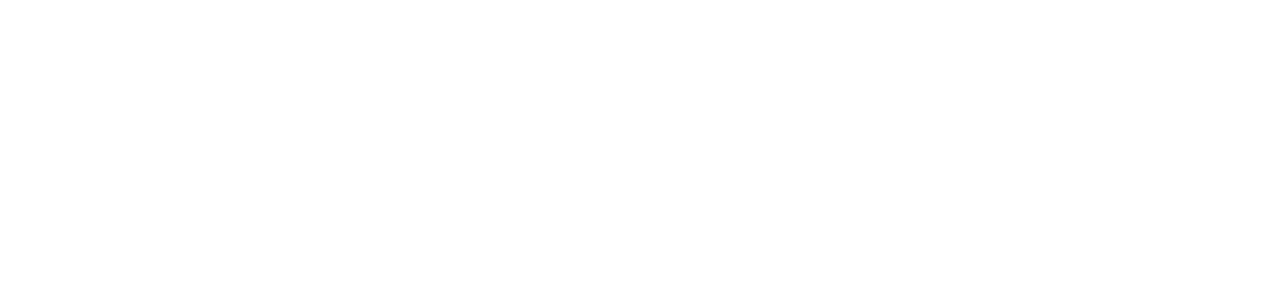
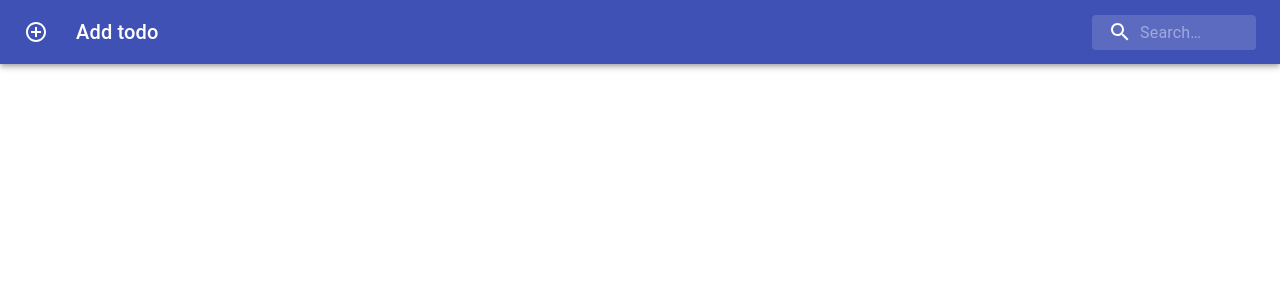
Before and after one commit to Neilketchum/Ellocent-Labs, a React (Create React App) app: page / in a window 1280 px wide. Shown: the top 300 px of the page. Built offline with nearby package versions, Linux system fonts and the light colour scheme.

Commit message:
Desing TodoForm

```diff
--- a/src/App.js
+++ b/src/App.js
@@ -1,10 +1,11 @@
 import logo from './logo.svg';
 import './App.css';
+import Appbar from './Components/Appbar';
 
 function App() {
   return (
     <div>
-
+      <Appbar/>
     </div>
   );
 }
--- /dev/null
+++ b/src/Components/Appbar.js
@@ -0,0 +1,105 @@
+import React,{useState} from 'react';
+import AppBar from '@material-ui/core/AppBar';
+import Toolbar from '@material-ui/core/Toolbar';
+import IconButton from '@material-ui/core/IconButton';
+import Typography from '@material-ui/core/Typography';
+import InputBase from '@material-ui/core/InputBase';
+import { fade, makeStyles } from '@material-ui/core/styles';
+
+import SearchIcon from '@material-ui/icons/Search';
+import AddCircleOutlineIcon from '@material-ui/icons/AddCircleOutline';
+import TodoForm from './TodoForm';
+const useStyles = makeStyles((theme) => ({
+    root: {
+      flexGrow: 1,
+    },
+    menuButton: {
+      marginRight: theme.spacing(2),
+    },
+    title: {
+      flexGrow: 1,
+      display: 'none',
+      [theme.breakpoints.up('sm')]: {
+        display: 'block',
+      },
+    },
+    search: {
+      position: 'relative',
+      borderRadius: theme.shape.borderRadius,
+      backgroundColor: fade(theme.palette.common.white, 0.15),
+      '&:hover': {
+        backgroundColor: fade(theme.palette.common.white, 0.25),
+      },
+      marginLeft: 0,
+      width: '100%',
+      [theme.breakpoints.up('sm')]: {
+        marginLeft: theme.spacing(1),
+        width: 'auto',
+      },
+    },
+    searchIcon: {
+      padding: theme.spacing(0, 2),
+      height: '100%',
+      position: 'absolute',
+      pointerEvents: 'none',
+      display: 'flex',
+      alignItems: 'center',
+      justifyContent: 'center',
+    },
+    inputRoot: {
+      color: 'inherit',
+    },
+    inputInput: {
+      padding: theme.spacing(1, 1, 1, 0),
+      // vertical padding + font size from searchIcon
+      paddingLeft: `calc(1em + ${theme.spacing(4)}px)`,
+      transition: theme.transitions.create('width'),
+      width: '100%',
+      [theme.breakpoints.up('sm')]: {
+        width: '12ch',
+        '&:focus': {
+          width: '20ch',
+        },
+      },
+    },
+  }));
+
+  export default function Appbar() {
+    const classes = useStyles();
+    const [form, setform] = useState(false);
+    return (
+      <div className={classes.root}>
+        <AppBar position="static">
+          <Toolbar>
+            <IconButton
+              edge="start"
+              className={classes.menuButton}
+              color="inherit"
+              aria-label="Add Todo"
+            >
+              <AddCircleOutlineIcon onClick = {()=>setform(true)}/>
+            </IconButton>
+            <Typography className={classes.title} variant="h6" noWrap>
+              Add todo
+            </Typography>
+            <div className={classes.search}>
+              <div className={classes.searchIcon}>
+                <SearchIcon />
+              </div>
+              <InputBase
+                placeholder="Search…"
+                classes={{
+                  root: classes.inputRoot,
+                  input: classes.inputInput,
+                }}
+                inputProps={{ 'aria-label': 'search' }}
+              />
+            </div>
+          </Toolbar>
+        </AppBar>
+        {form?<TodoForm/>:""
+
+        }
+      </div>
+    );
+  }
--- /dev/null
+++ b/src/Components/Styles/TodoForm.css
@@ -0,0 +1,18 @@
+.mainForm{
+    margin:3px ;
+
+}
+.mainForm__div{
+    display: flex;
+    flex-direction: column;
+    padding:30px ;
+
+    margin-top: 12px;
+    box-shadow: 0 10px 20px rgba(0,0,0,0.19), 0 6px 6px rgba(0,0,0,0.23);
+}
+.mainForm__btns{
+    padding: 8px;
+    display:flex ;
+    flex-direction: row;
+    justify-content: space-between;
+}
--- /dev/null
+++ b/src/Components/TodoForm.js
@@ -0,0 +1,63 @@
+import React, { useState } from 'react'
+import { Grid } from '@material-ui/core'
+import './Styles/TodoForm.css'
+import { makeStyles } from '@material-ui/core/styles';
+import { Input, TextareaAutosize, Button } from '@material-ui/core';
+import Select from '@material-ui/core/Select';
+import InputLabel from '@material-ui/core/InputLabel';
+import FormControl from '@material-ui/core/FormControl';
+import MenuItem from '@material-ui/core/MenuItem';
+
+const useStyles = makeStyles((theme) => ({
+    formControl: {
+        margin: theme.spacing(1),
+        minWidth: 120,
+    },
+    selectEmpty: {
+        marginTop: theme.spacing(2),
+    },
+}));
+function TodoForm() {
+    const classes = useStyles();
+    const [status, setstatus] = useState('');
+    const handleChange = (event) => {
+        setstatus(event.target.value);
+    };
+    return (
+        <div>
+            <Grid container direction="row" justify="center" alignItems="center" className="mainForm" >
+                <form className="mainForm__div"  >
+                    <Input placeholder="Title" style={{ width: "500px" }}></Input>
+                    <br></br>
+                    <br></br>
+                    <TextareaAutosize style={{ width: "500px", height: "300px", resize: "none", padding: "12px" }} />
+                    <FormControl className={classes.formControl}>
+                        <InputLabel id="demo-simple-select-label">Status</InputLabel>
+                        <Select
+                            labelId="demo-simple-select-label"
+                            id="demo-simple-select"
+                            value={status}
+                            onChange={handleChange}
+                        >
+                            <MenuItem value={"draft"}>Draft</MenuItem>
+                            <MenuItem value={"pending"}>Pending</MenuItem>
+                            <MenuItem value={"in-progress"}>In Progress</MenuItem>
+                            <MenuItem value={"completed"}>Completed</MenuItem>
+                        </Select>
+                    </FormControl>
+                    <div className = "mainForm__btns">
+                    <Button variant="contained" color="primary">
+                        Submit
+                    </Button>
+                    <Button variant="contained" color="secondary">
+                        Close
+                    </Button>
+                    </div>
+
+                </form>
+            </Grid>
+        </div>
+    )
+}
+
+export default TodoForm
```
Also changed, not shown: 1 other file (tests, documents, lock files or other folders).
